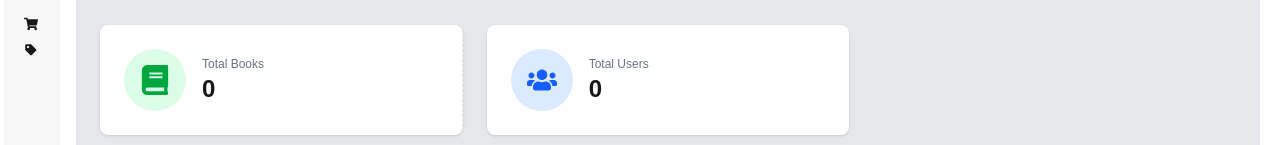
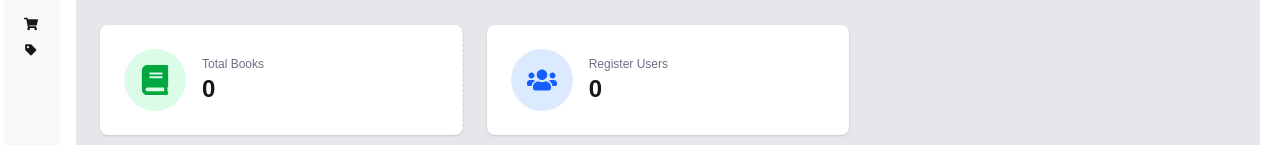
Before and after one commit to fuadhasan199/Boighor-Client, a React (Vite) app: page /dashboard in a window 1280 px wide. Shown: the part 227-372 px from the top of the page. Built offline with nearby package versions, Linux system fonts and the light colour scheme; no server answers; sample sign-in values are in the browser's storage.

Commit message:
resolved: register plan change

```diff
--- a/src/Dashboard/Admin/AdminHome.jsx
+++ b/src/Dashboard/Admin/AdminHome.jsx
@@ -29,7 +29,7 @@ const AdminHome = () => {
                 <div className="stat bg-white shadow rounded-lg p-6 flex items-center gap-4">
                     <div className="p-4 bg-blue-100 text-blue-600 rounded-full"><FaUsers size={30} /></div>
                     <div>
-                        <div className="stat-title text-gray-500">Total Users</div>
+                        <div className="stat-title text-gray-500">Register Users</div>
                         <div className="stat-value text-2xl font-bold">{stats.users}</div>
                     </div>
                 </div>
--- a/src/Sign/SignUp.jsx
+++ b/src/Sign/SignUp.jsx
@@ -34,7 +34,7 @@ const {
               name:data.name,
               email:data.email,
               mobile:data.mobile,
-              role:data.userType
+              role:"user"
           }
 
           const response=await axios.post(`http://localhost:3000/user`,userInfo)
@@ -125,13 +125,13 @@ const {
             className="w-full p-3 border rounded-lg focus:outline-none focus:ring-2 focus:ring-green-400"
           /> {errors.password &&  <p className='text-red-600 text-sm mt-1'>{errors.password.message}</p>}
 
-          <select {...register('userType')}
+          {/* <select {...register('userType')}
             className="w-full p-3 border rounded-lg focus:outline-none focus:ring-2 focus:ring-green-400"
             defaultValue="user"
           >
             <option value="user">User</option>
             <option value="admin">Admin</option>
-          </select>
+          </select> */}
 
           <button
             type="submit"
```
